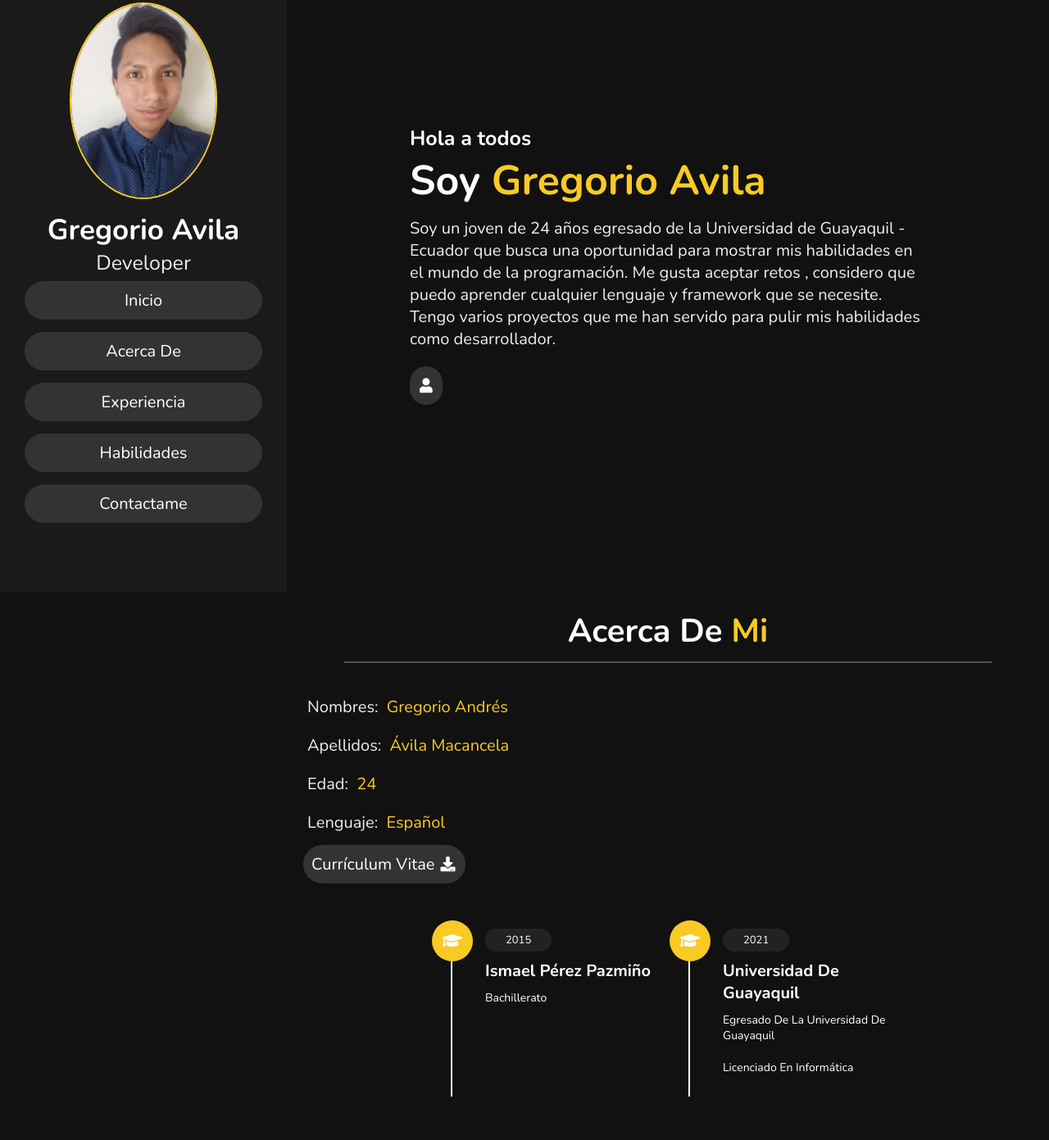
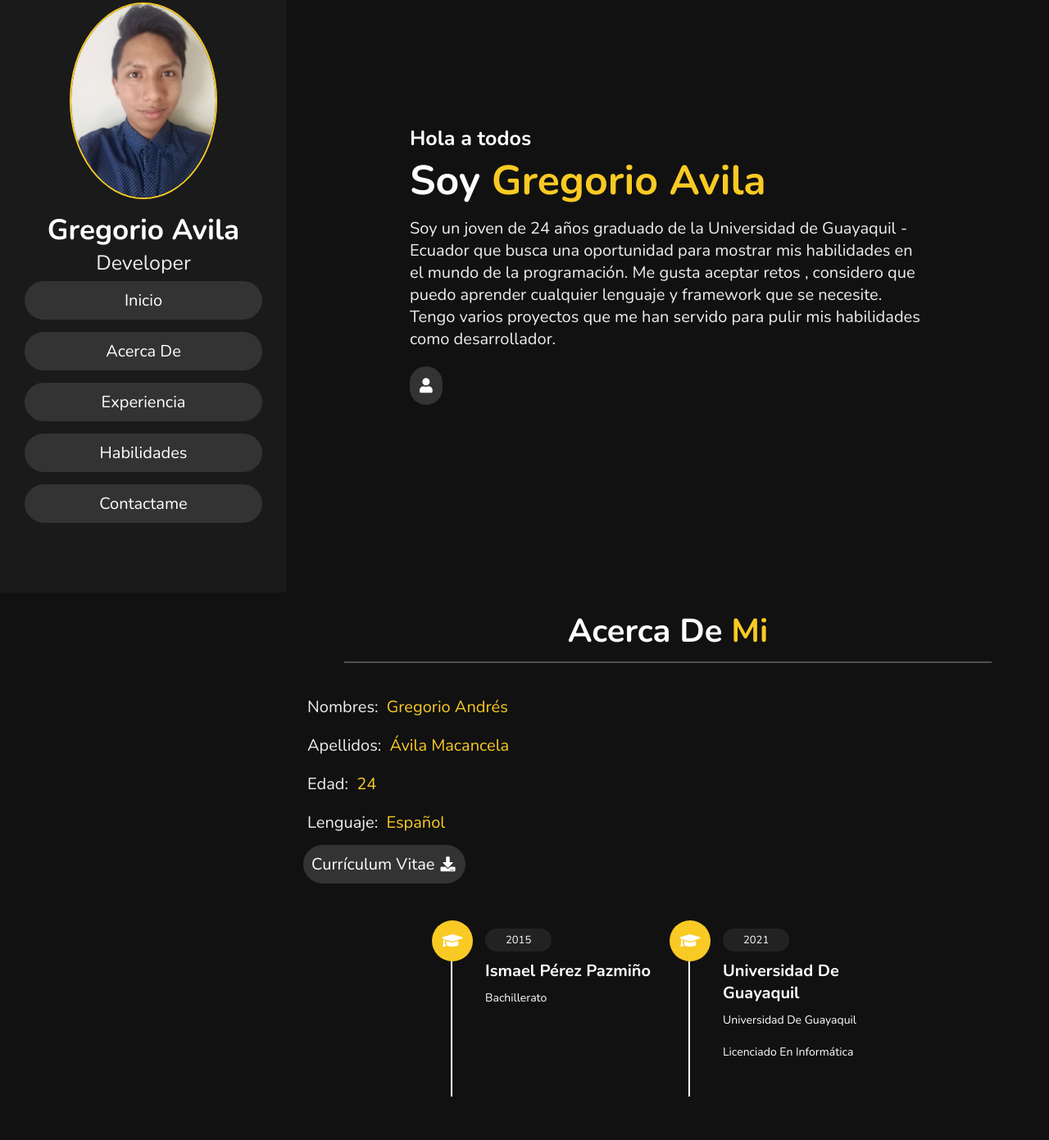
Before and after one commit to xElGrego/Portafolio-Gregorio-Avila, a plain HTML site: page index.html in a window 1280 px wide. Shown: the part 77-1468 px from the top of the page at 82% size. Drawn offline with nearby package versions, Linux system fonts and the light colour scheme.

Commit message:
cambios de graduado

```diff
--- a/index.html
+++ b/index.html
@@ -36,7 +36,7 @@
     <section class="home" id="home">
         <h3> Hola a todos</h3>
         <h1> Soy <span> Gregorio Avila </span> </h1>
-        <p>Soy un joven de 24 años egresado de la
+        <p>Soy un joven de 24 años graduado de la
             Universidad de Guayaquil - Ecuador que busca
             una oportunidad para mostrar mis habilidades
             en el mundo de la programación.
@@ -60,7 +60,7 @@
                 <h3> <span> Edad: </span> 24</h3>
                 <h3> <span> Lenguaje: </span> Español</h3>
                 <br>
-                <a href="documentos/Gregorio Avila-cv.pdf" download="cv Gregorio Avila" <button class="btn"> Currículum Vitae <i class="fas fa-download"> </i> </button></a>
+                <a href="documentos/cv - Gregorio Avila.pdf" download="cv Gregorio Avila" <button class="btn"> Currículum Vitae <i class="fas fa-download"> </i> </button></a>
 
             </div>
 
@@ -76,7 +76,7 @@
                     <i class="fas fa-graduation-cap"></i>
                     <span> 2021 </span>
                     <h3> Universidad de Guayaquil</h3>
-                    <p>Egresado de la Universidad de Guayaquil</p>
+                    <p>Universidad de Guayaquil</p>
                     <p>Licenciado en Informática</p>
                 </div>
             </div>
```
Also changed, not shown: 2 other files.
